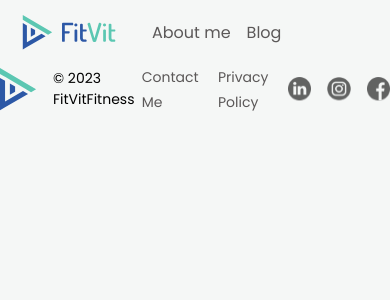
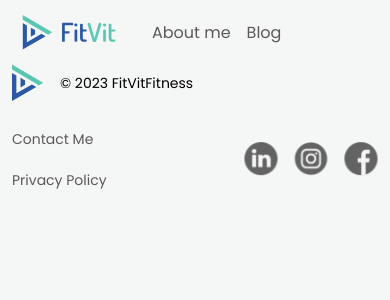
Before and after one commit to JGSolutions/fitvitfitness, a Next.js app: page / in a window 390 px wide. Shown: the top 300 px of the page. Built offline with nearby package versions, Linux system fonts and the light colour scheme.

Commit message:
fixing mobile responive

```diff
--- a/components/footer/Footer.module.css
+++ b/components/footer/Footer.module.css
@@ -1,6 +1,7 @@
 .footer {
     display: flex;
     width: 100%;
+    justify-content: space-between;
 }
 
 .footer a {
@@ -29,4 +30,21 @@
     display: flex;
     align-items: center;
     justify-content: space-between;
+    width: 80%;
 }
+
+@media (max-width: 600px) {
+
+    .footer {
+        flex-direction: column;
+        gap: 24px;
+    }
+
+    .menuOptions {
+        flex-direction: column;
+    }
+
+    .nav {
+        width: 100%;
+    }
+}
--- a/components/footer/footer.tsx
+++ b/components/footer/footer.tsx
@@ -5,12 +5,13 @@ import utilStyles from "../../styles/utils.module.css";
 
 export default function Footer() {
 	return (
+		<div className="container-lg">
 			<footer className={styles.footer}>
 				<div className={styles.logo}>
 					<Image
 					src="/logo.svg"
-				height={43}
-				width={37}
+					height={38}
+					width={32}
 					alt="fitVitfitness"
 					/>
 
@@ -19,7 +20,7 @@ export default function Footer() {
 
 				<div className={styles.nav}>
 					<nav>
-					<ul className={utilStyles.menuOptions}>
+						<ul className={`${utilStyles.menuOptions} ${styles.menuOptions}`}>
 							<li>
 								<Link href="mailto:jerrygag@gmail.com">Contact Me</Link>
 							</li>
@@ -32,7 +33,7 @@ export default function Footer() {
 
 					<ul className={styles.socialMedia}>
 						<li>
-						<Link href="/blog">
+							<Link href="https://www.linkedin.com/in/christopher-daoud-9b72ba1a7/">
 								<Image
 									src="/social-icons/linkedin.svg"
 									height={34}
@@ -42,7 +43,7 @@ export default function Footer() {
 							</Link>
 						</li>
 						<li>
-						<Link href="/blog">
+							<Link href="https://www.facebook.com/chris.daoud/">
 								<Image
 									src="/social-icons/instagram.svg"
 									height={34}
@@ -52,7 +53,7 @@ export default function Footer() {
 							</Link>
 						</li>
 						<li>
-						<Link href="/blog">
+							<Link href="https://www.instagram.com/fitness.lover.4life/">
 								<Image
 									src="/social-icons/facebook.svg"
 									height={34}
@@ -64,5 +65,6 @@ export default function Footer() {
 					</ul>
 				</div>
 			</footer>
+		</div>
 	);
 }
```
Lines whose indentation alone changed are shown as unchanged.
